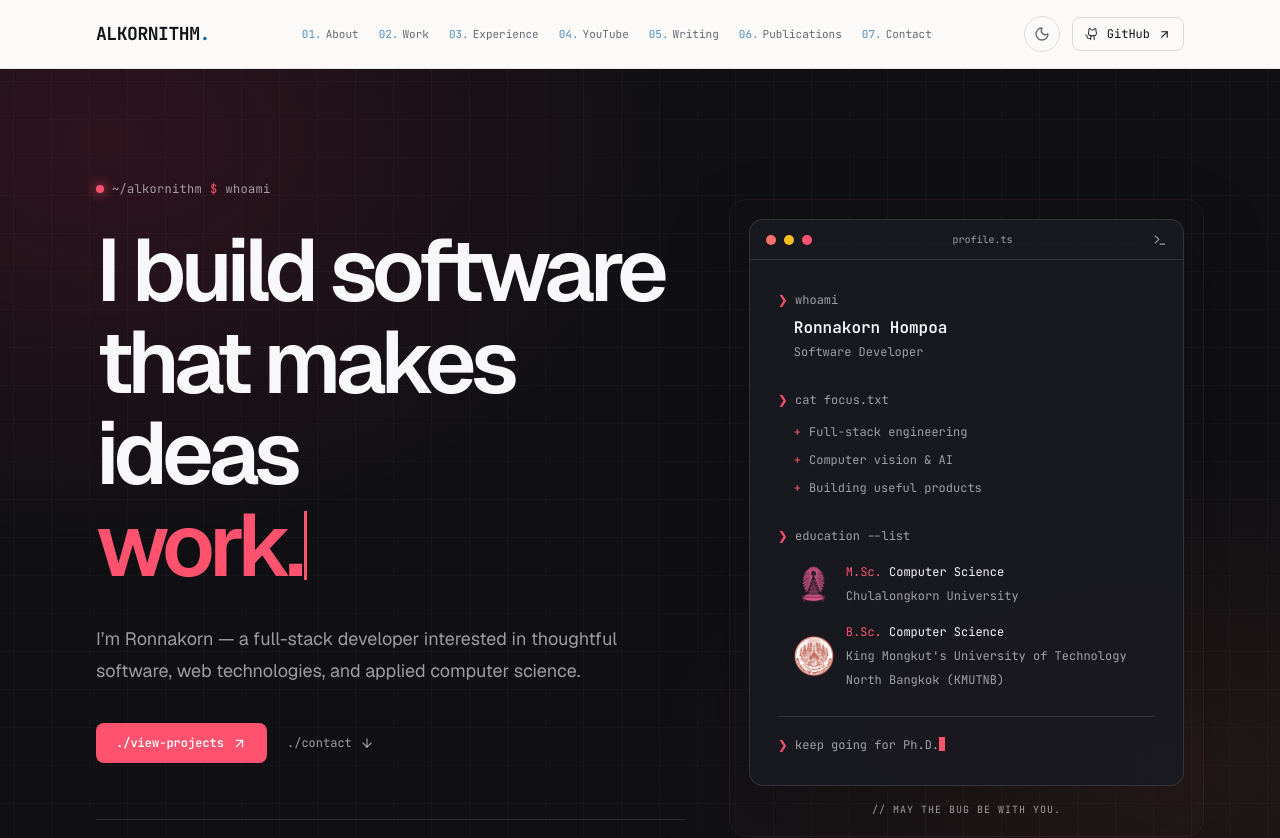
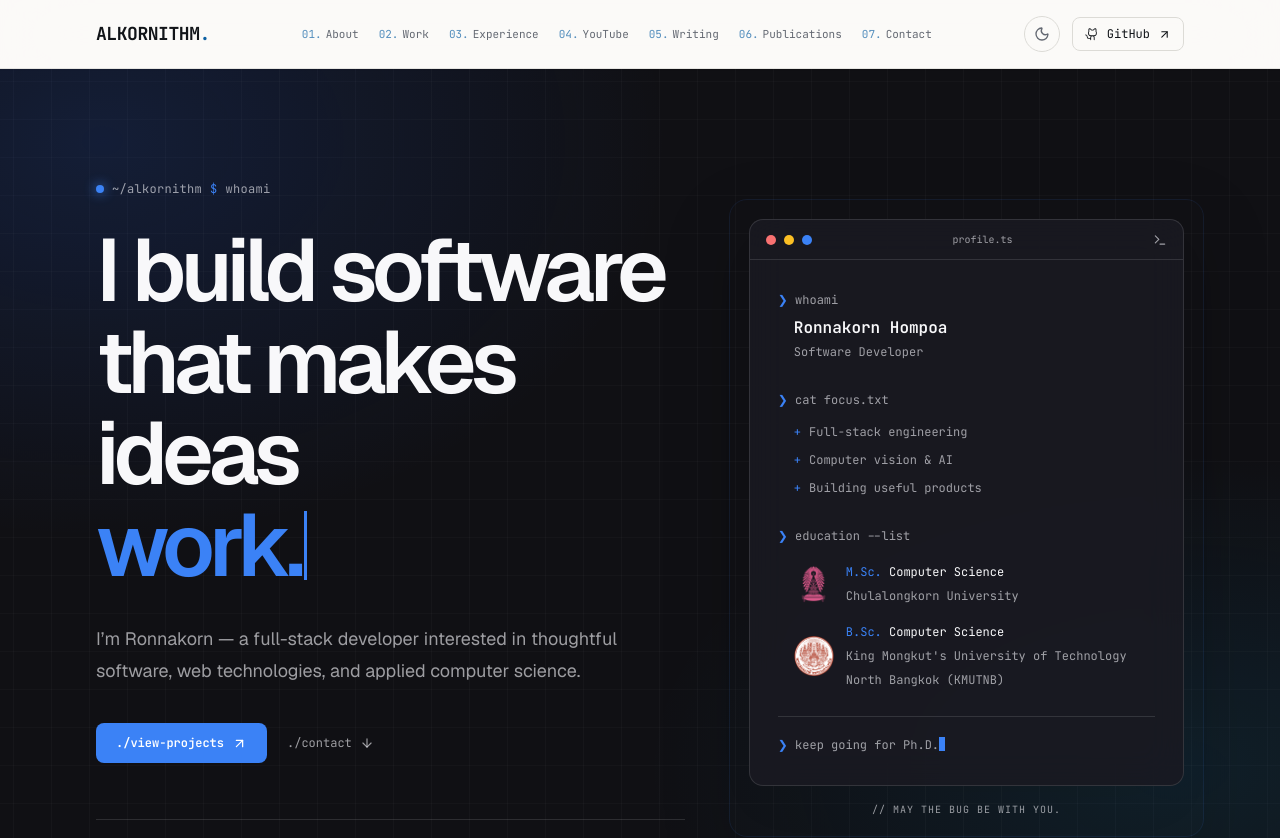
Before and after one commit to kasettakorn/alkornithm-2026, a Next.js app: page / in a window 1280 px wide. Shown: the top 838 px of the page. Built offline with nearby package versions, Linux system fonts and the light colour scheme.

Commit message:
Restore blue accent palette across portfolio sections

```diff
--- a/src/app/globals.css
+++ b/src/app/globals.css
@@ -188,7 +188,7 @@
   --muted: #222229;
   --muted-foreground: rgba(244, 244, 248, 0.62);
   --border: rgba(255, 255, 255, 0.12);
-  --terminal-accent: #ff526f;
+  --terminal-accent: #3b82f6;
   --terminal-accent-foreground: #ffffff;
   position: relative;
   isolation: isolate;
@@ -196,8 +196,8 @@
   color: var(--foreground);
   background-color: var(--background);
   background-image:
-    radial-gradient(ellipse at 8% 8%, rgba(255, 40, 91, 0.13), transparent 34%),
-    radial-gradient(ellipse at 92% 78%, rgba(255, 117, 54, 0.08), transparent 32%),
+    radial-gradient(ellipse at 8% 8%, rgba(37, 99, 235, 0.16), transparent 34%),
+    radial-gradient(ellipse at 92% 78%, rgba(14, 165, 233, 0.10), transparent 32%),
     linear-gradient(rgba(255,255,255,.025) 1px, transparent 1px),
     linear-gradient(90deg, rgba(255,255,255,.025) 1px, transparent 1px);
   background-size: auto, auto, 38px 38px, 38px 38px;
@@ -216,7 +216,7 @@
 .showcase-section .border-border { border-color: rgba(255, 255, 255, 0.12); }
 .showcase-section article,
 .showcase-section .rounded-2xl { box-shadow: 0 24px 70px rgba(0, 0, 0, 0.16); }
-.showcase-section a:focus-visible { outline: 2px solid #ff7890; outline-offset: 4px; }
+.showcase-section a:focus-visible { outline: 2px solid #60a5fa; outline-offset: 4px; }
 @media (prefers-reduced-motion: no-preference) {
   .showcase-section article,
   .showcase-section a,
```
